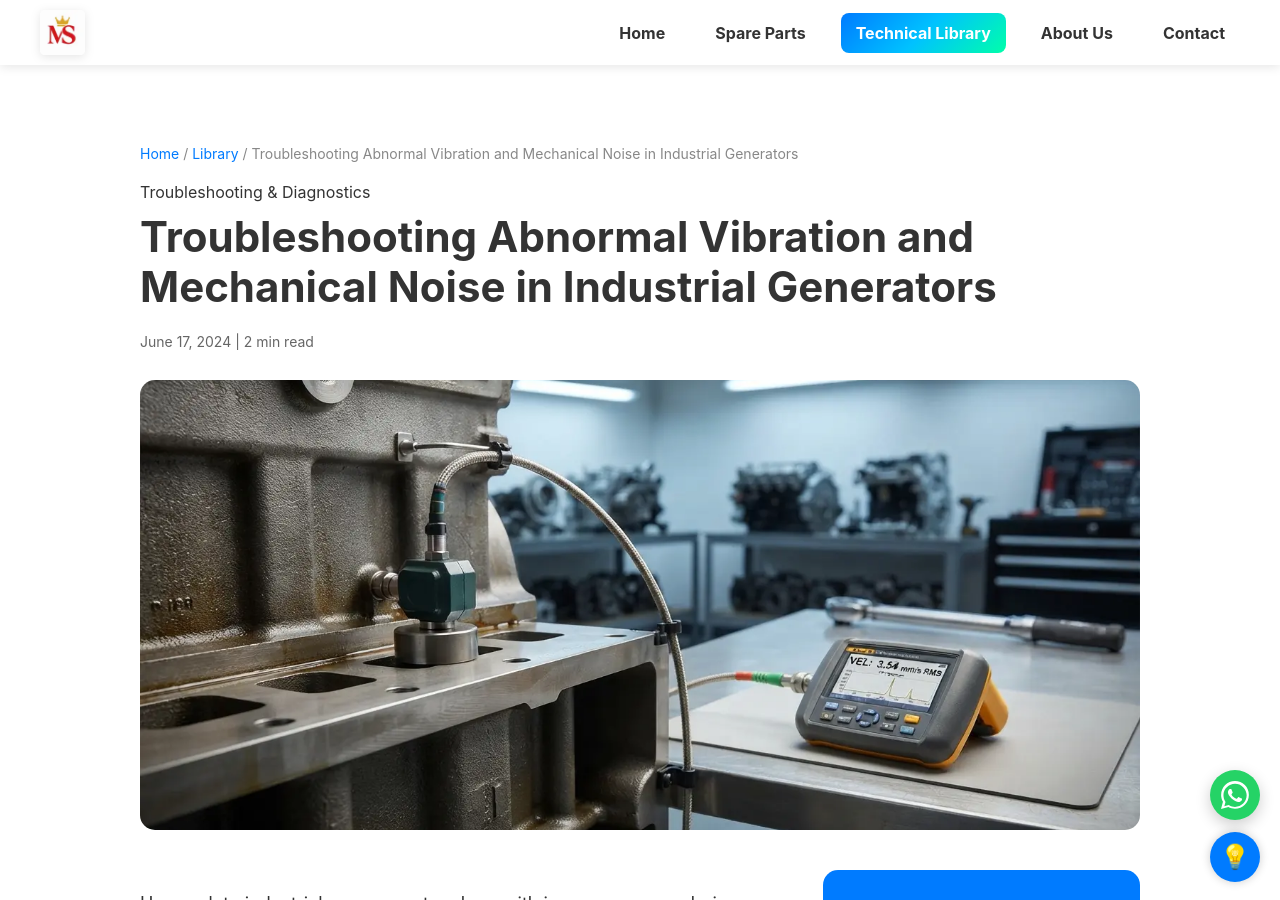
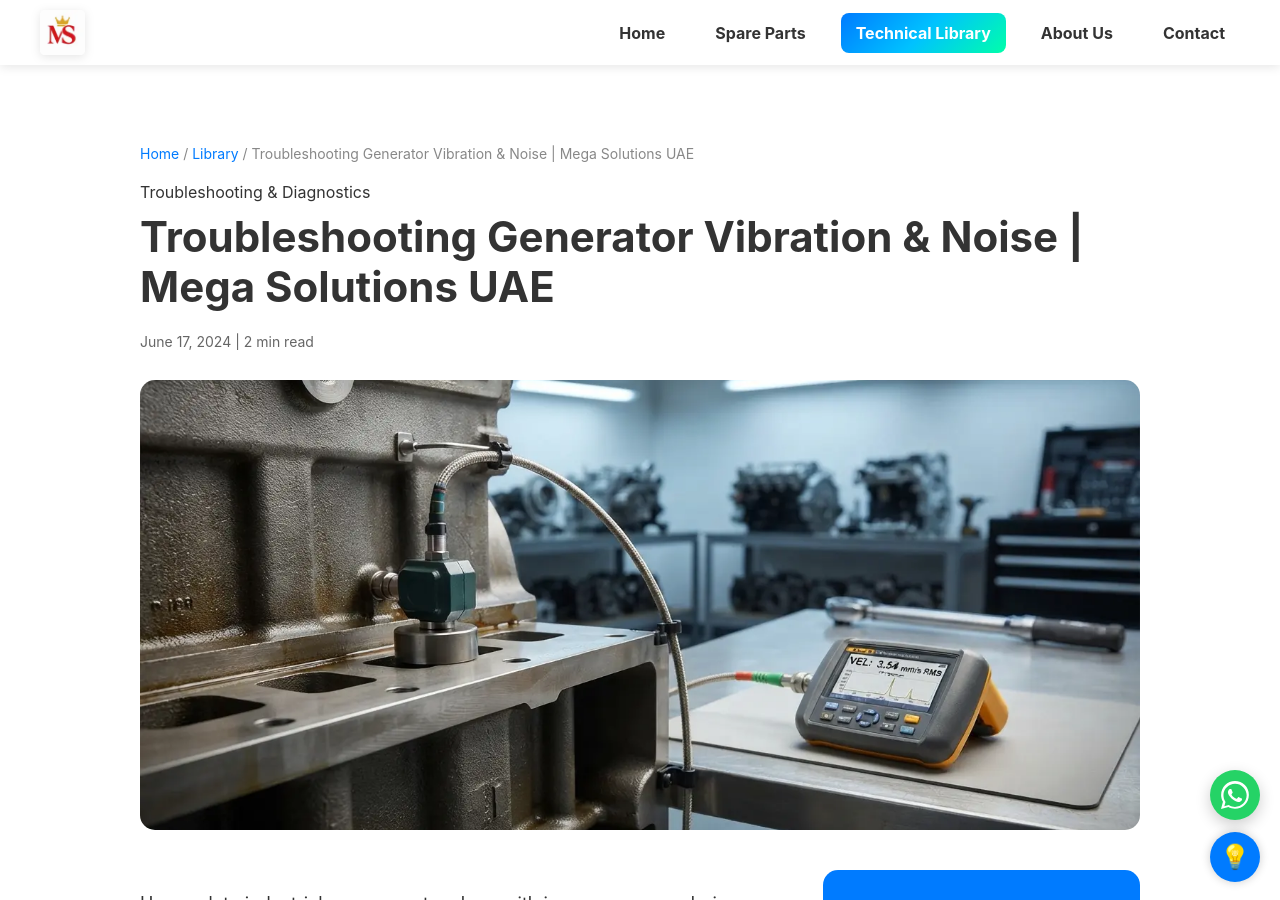
Before and after one commit to Khisal786/Mega-Solutions-UAE, a Jekyll site: the page built from _posts/2024-06-17-troubleshooting-abnormal-vibration-and-mechanical-noise.md, in a window 1280 px wide and 900 px high. Built offline with Jekyll 4.4.1, drawn with Linux system fonts in a browser that asks for light colours.

Commit message:
Update post title for generator troubleshooting guide

```diff
--- a/_posts/2024-06-17-troubleshooting-abnormal-vibration-and-mechanical-noise.md
+++ b/_posts/2024-06-17-troubleshooting-abnormal-vibration-and-mechanical-noise.md
@@ -1,6 +1,6 @@
 ---
 layout: post
-title: "Troubleshooting Abnormal Vibration and Mechanical Noise in Industrial Generators"
+title: "Troubleshooting Generator Vibration & Noise | Mega Solutions UAE"
 date: 2024-06-17
 image: /assets/images/blog/troubleshooting-abnormal-vibration-noise.webp
 description: "An expert engineering guide on identifying the root causes of mechanical vibrations, bearing wear, and unusual noise in gas generators."
```
